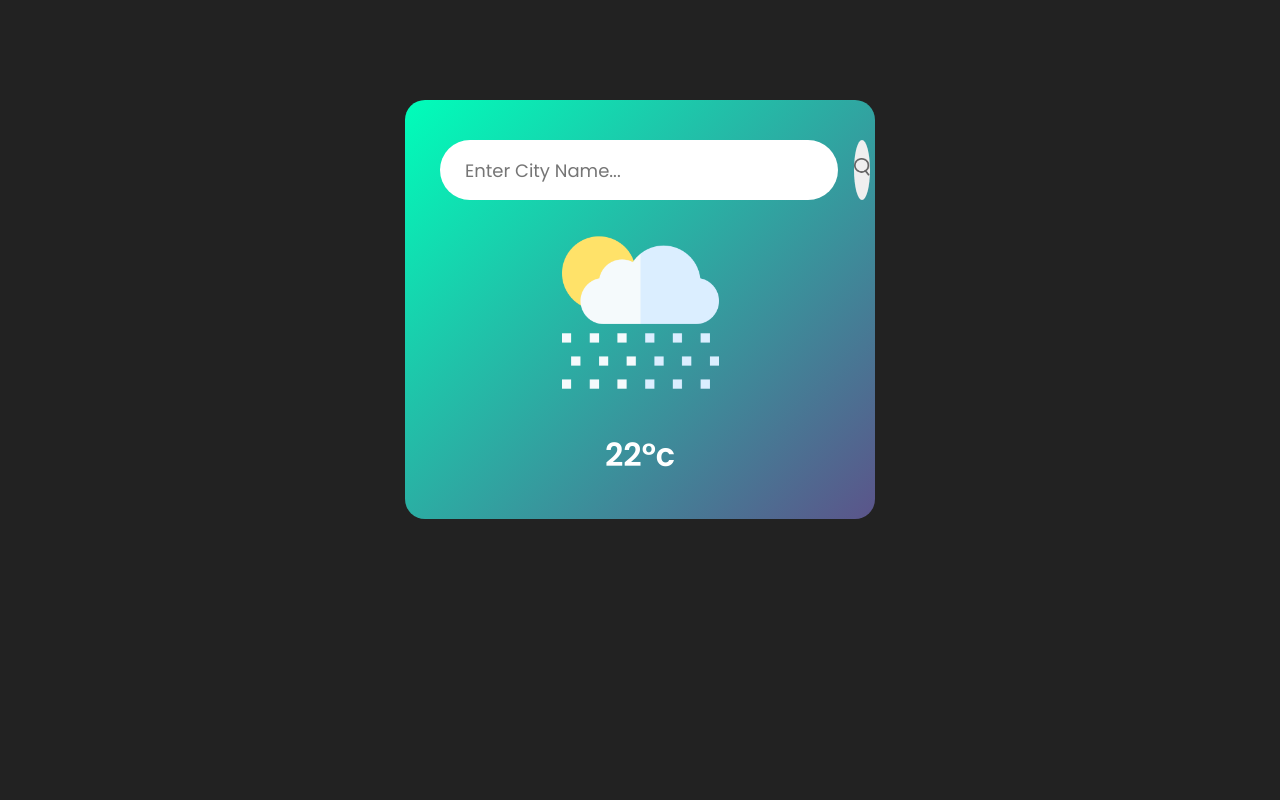
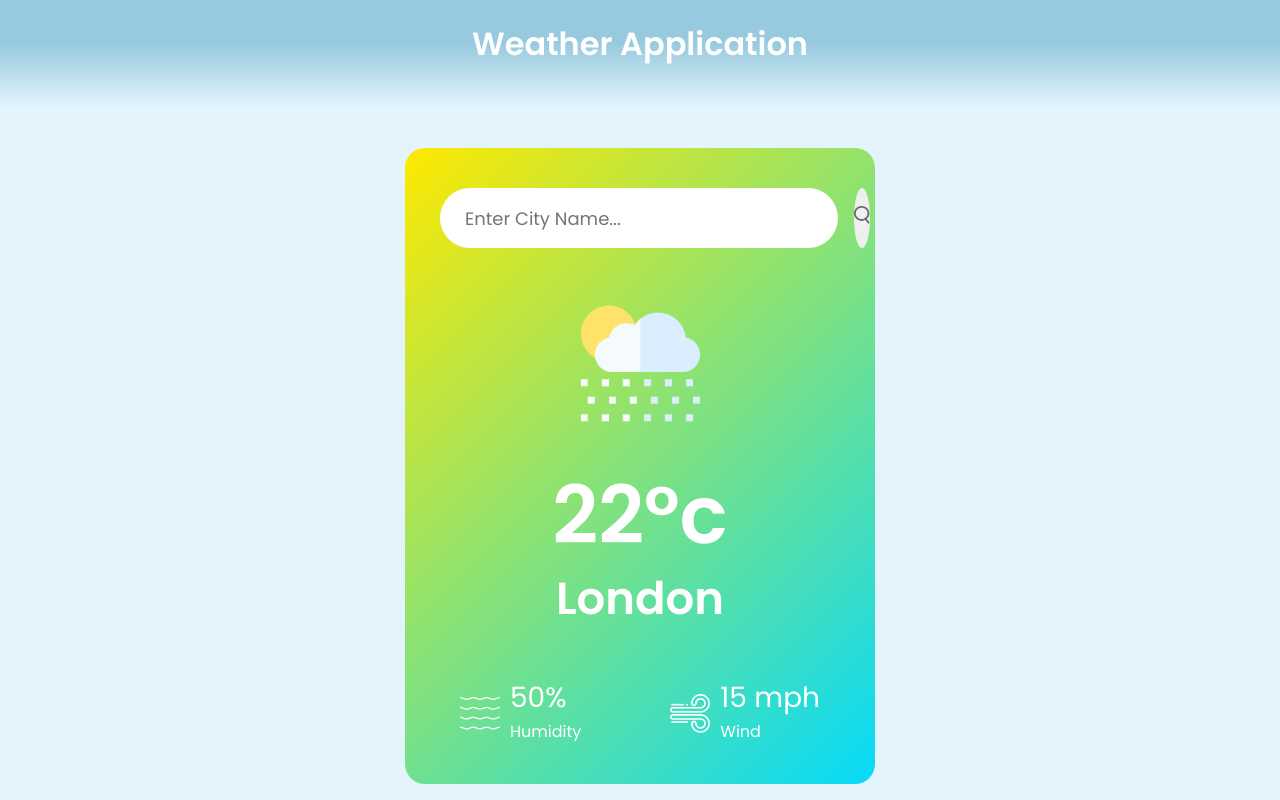
Before and after one commit to dejuaun/Weather-App, a plain HTML site: page index.html in a window 1280 px wide. Drawn offline with Linux system fonts and the light colour scheme; no server answers.

Commit message:
Finished

```diff
--- a/index.html
+++ b/index.html
@@ -4,13 +4,17 @@
     <meta charset="UTF-8">
     <meta name="viewport" content="width=device-width, initial-scale=1.0">
     <link rel="stylesheet" href="/style.css">
-    <script></script>
+    <link rel="icon" href="/images/weather.ico">
+    <script src="/script.js" defer></script>
     <title>Weather App</title>
 </head>
 <body>
+    <div class="title">
+        <h1>Weather Application</h1>
+    </div>
     <div class="card">
         <div class="search">
-            <input type="text"placeholder='Enter City Name...'>
+            <input type="text"placeholder='Enter City Name...' spellcheck="false">
             <button>
                 <img src="/images/search.png" alt="search icon">
             </button>
@@ -18,6 +22,23 @@
         <div class="weather">
             <img src="/images/rain.png" alt="Rain" class="weather-icon">
             <h1 class="temp">22°c</h1>
+            <h2 class="city">London</h2>
+            <div class="details">
+                <div class="col">
+                    <img src="/images/humidity.png" alt="humidity">
+                    <div>
+                        <p class="humidity">50%</p>
+                        <p>Humidity</p>
+                    </div>
+                </div>
+                <div class="col">
+                    <img src="/images/wind.png" alt="wind">
+                    <div>
+                        <p class="wind">15 mph</p>
+                        <p>Wind</p>
+                    </div>
+                </div>
+            </div>
         </div>
     </div>
 </body>
--- a/script.js
+++ b/script.js
@@ -0,0 +1,63 @@
+// Assign the api information to variables
+const apiKey = 'fe7e8e8ab554e7506dc3c48d3cc9ad93';
+const apiUrl = 'https://api.openweathermap.org/data/2.5/weather?&units=metric&q=';
+
+// Assing the html info to variables
+const searchBox = document.querySelector('.search input');
+const searchButton = document.querySelector('.search button');
+
+const weatherIcon = document.querySelector('.weather-icon')
+
+// This function takes in the city and outputs data from the api
+async function checkWeather(city) {
+    if (!city) {
+        console.error("City is not specified");
+        return;
+    }
+
+    try {
+        const response = await fetch(`${apiUrl}${city}&appid=${apiKey}`);
+        const data = await response.json();
+
+        console.log(data);
+
+        // Display the information depending on the entered city
+        document.querySelector('.city').innerHTML = data.name;
+        document.querySelector('.temp').innerHTML = Math.floor(data.main.temp) + '°c';
+        document.querySelector('.humidity').innerHTML = data.main.humidity + '%';
+        document.querySelector('.wind').innerHTML = data.wind.speed + ' mph';
+
+        // Update images according to weather condition
+        if (data.weather[0].main == 'Clouds') {
+            weatherIcon.src = '/images/clouds.png';
+        } else if (data.weather[0].main == 'Rain') {
+            weatherIcon.src = '/images/rain.png';
+        } else if (data.weather[0].main == 'Drizzle') {
+            weatherIcon.src = '/images/drizzle.png';
+        } else if (data.weather[0].main == 'Mist') {
+            weatherIcon.src = '/images/mist.png';
+        } else if (data.weather[0].main == 'Clear') {
+            weatherIcon.src = '/images/clear.png';
+        } else if (data.weather[0].main == 'Snow') {
+            weatherIcon.src = '/images/snow.png';
+        }
+    } catch (error) {
+        console.error("Error fetching weather data:", error);
+    }
+}
+
+// Sends the search box information when the search button is clicked
+searchButton.addEventListener('click', () => {
+    checkWeather(searchBox.value);
+});
+
+// Sends the search box information when the enter key is pressed
+searchBox.addEventListener('keydown', function (event) {
+    if (event.keyCode === 13) {
+        event.preventDefault();
+        checkWeather(searchBox.value);
+    }
+});
+
+// Display a default city
+checkWeather('London');
--- a/style.css
+++ b/style.css
@@ -9,13 +9,30 @@
 }
 
 body {
-    background-color: #222;
+    background-color: #e3f4fc;
+}
+
+.title {
+    background: rgb(152, 202, 223);
+    background-image: linear-gradient(to bottom, transparent 40%, #e3f4fc);
+    /* Apply gradient with transparent at top and red at bottom */
+
+
+}
+
+.title h1 {
+    text-align: center;
+    margin-bottom: -60px;
+    padding: 20px;
+    padding-bottom: 40px;
+    color: white;
+    font-weight: bold;
 }
 
 .card {
     width: 90%;
     max-width: 470px;
-    background: linear-gradient(135deg, #00feba, #5b548a);
+    background: linear-gradient(135deg, #fee900, #06dafa);
     color: white;
     margin: 100px auto 0;
     border-radius: 20px;
@@ -56,3 +73,44 @@ body {
 .search button img {
     width: 16px;
 }
+
+.weather-icon {
+    width: 170px;
+    margin-top: 30px;
+}
+
+.weather h1 {
+    font-size: 80px;
+    font-weight: 500px;
+}
+
+.weather h2 {
+    font-size: 45px;
+    font-weight: 400px;
+    margin-top: -10px;
+}
+
+.details {
+    display: flex;
+    align-items: center;
+    justify-content: space-between;
+    padding: 0 20px;
+    margin-top: 50px;
+}
+
+.col {
+    display: flex;
+    align-items: center;
+    text-align: left;
+}
+
+.col img {
+    width: 40px;
+    margin-right: 10px;
+}
+
+.humidity,
+.wind {
+    font-size: 28px;
+    margin-top: -6px;
+}
```
Also changed, not shown: images/weather.ico (added), 1 other file.
